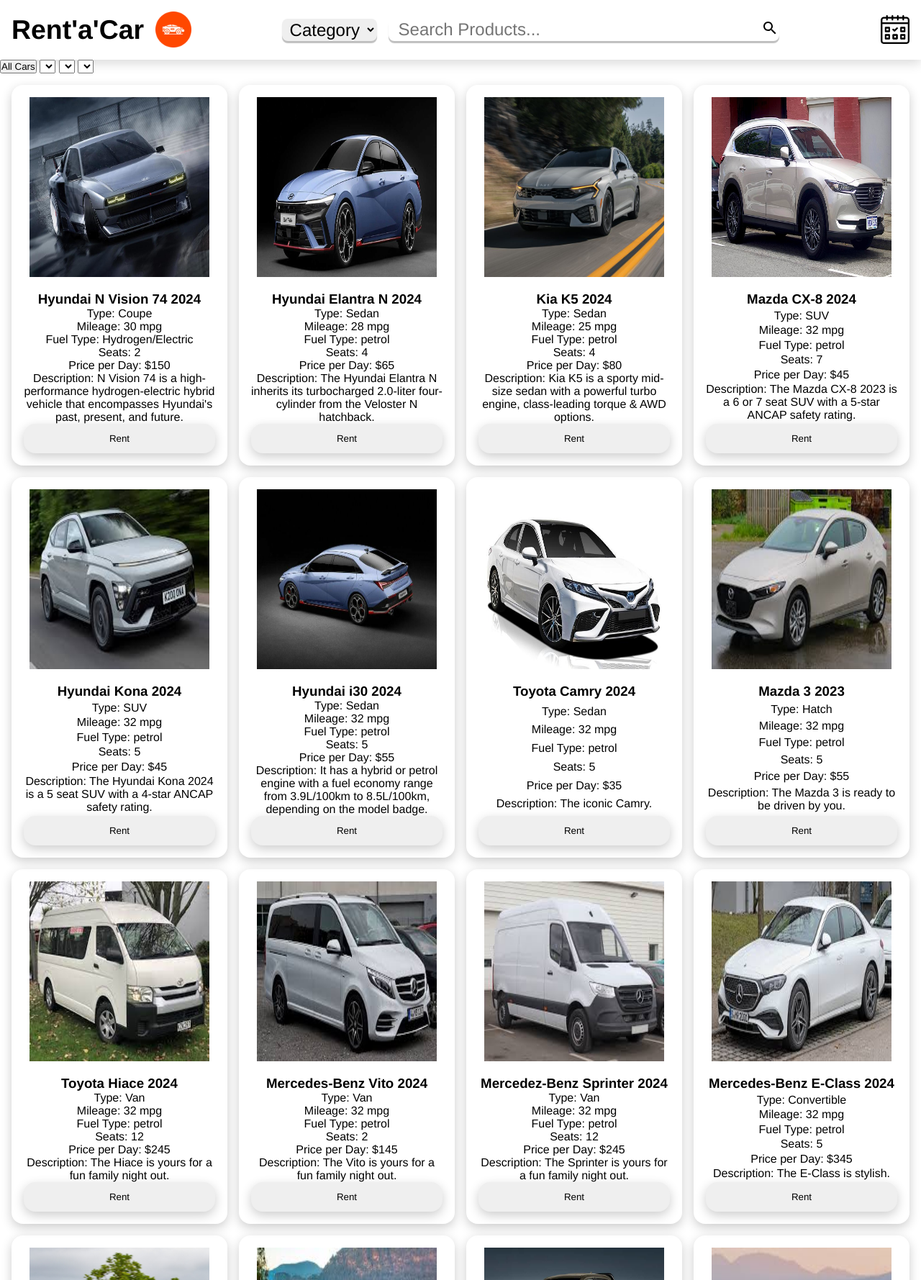
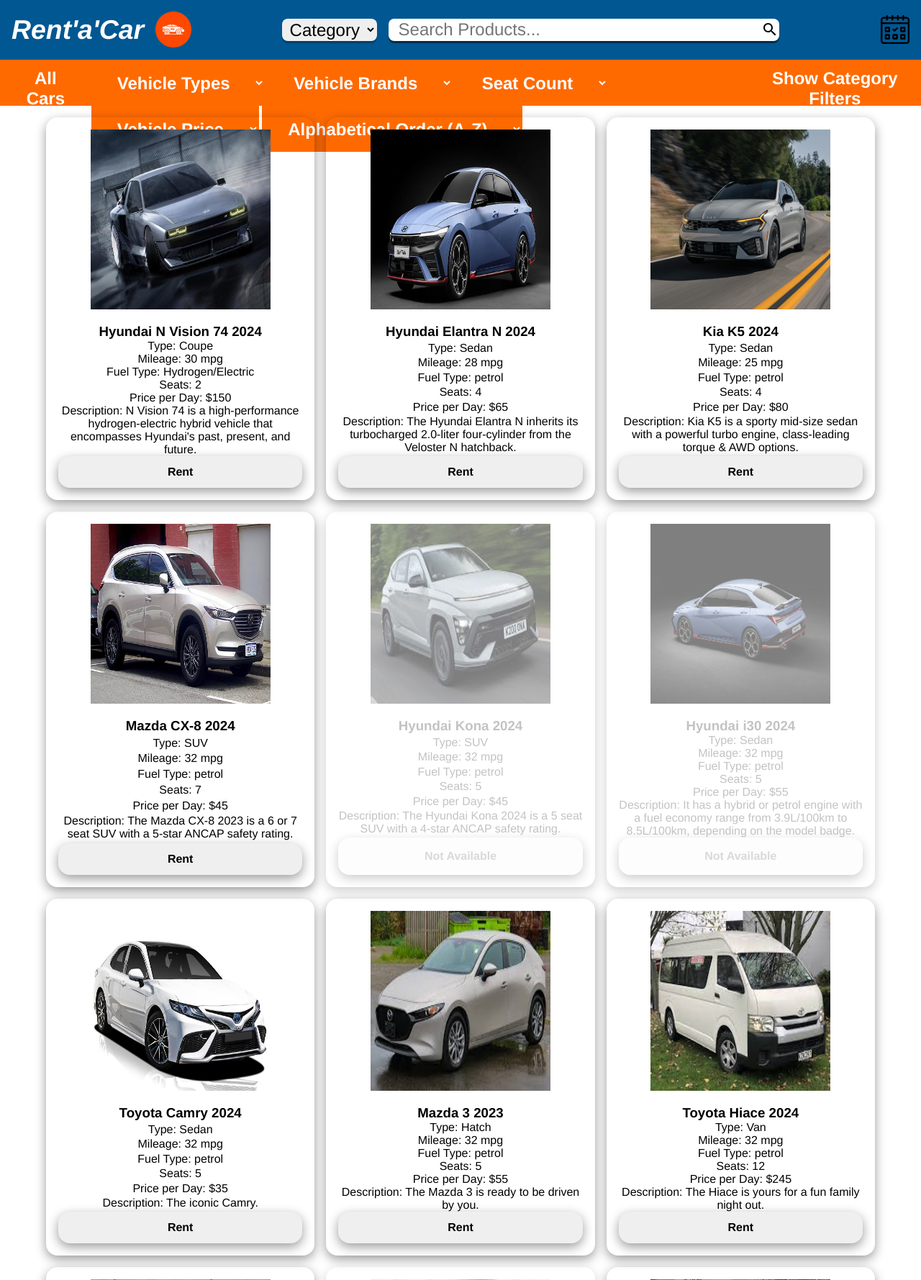
Before and after one commit to dchung07/car_rental_system, a PHP site: page / in a window 1280 px wide. Shown: the top 1779 px of the page at 72% size. Run offline with PHP 8.4, Linux system fonts and the light colour scheme; lists and menus that the app fills with data are empty.

Commit message:
Layed out design of category bar and created colour scheme of site

```diff
--- a/cars.json
+++ b/cars.json
@@ -62,7 +62,7 @@
       "quantity": 3,
       "price_per_day": 45,
       "description": "The Hyundai Kona 2024 is a 5 seat SUV with a 4-star ANCAP safety rating.",
-      "availability": true
+      "availability": false
     },
     {
       "type": "Sedan",
@@ -75,7 +75,7 @@
       "quantity": 3,
       "price_per_day": 55,
       "description": "It has a hybrid or petrol engine with a fuel economy range from 3.9L/100km to 8.5L/100km, depending on the model badge.",
-      "availability": true
+      "availability": false
     },
     {
       "type": "Sedan",
@@ -140,7 +140,7 @@
       "quantity": 2,
       "price_per_day": 245,
       "description": "The Sprinter is yours for a fun family night out.",
-      "availability": true
+      "availability": false
     },
     {
       "type": "Convertible",
@@ -335,7 +335,7 @@
       "quantity": 2,
       "price_per_day": 145,
       "description": "The Landcruiser is yours for a fun family night out.",
-      "availability": true
+      "availability": false
     },
     {
       "type": "SUV",
@@ -361,7 +361,7 @@
       "quantity": 2,
       "price_per_day": 145,
       "description": "The MX-5 is yours for a fun family night out.",
-      "availability": true
+      "availability": false
     },
     {
       "type": "SUV",
@@ -387,6 +387,6 @@
       "quantity": 2,
       "price_per_day": 145,
       "description": "The CX-5 is yours for a fun family night out.",
-      "availability": true
+      "availability": false
     }
   ]
--- a/index.php
+++ b/index.php
@@ -12,15 +12,13 @@
 <body>
     <!-- Header -->
     <div class="container">
+        <div class="header-container">
             <div class="header">
-
                 <div class="logo">
                     <h3>Rent'a'Car</h3>
                     <img src="images/car.png" alt="logo">
                 </div>
-
                 <div class="header_middle">
-
                     <form class="categoryForm" method="POST" onchange="submitForm()">
                         <select class="categoryDropdown" name="categoryDropdown" id="category">
                             <option value="Category">Category</option>
@@ -29,31 +27,39 @@
                             <option value="Meat">Tesla</option>
                         </select>
                     </form>
-
-
                     <div class="searchbar">
                         <input type="search" placeholder="Search Products..." name="search" id="searchInput" />
-                    <button id="submitSearch" type="button" name="searchSubmit" value="true"
-                        style="border: none; background: url('images/search_black_24dp.svg') no-repeat; width: 24px; height: 24px; cursor: pointer;"></button>
+                        <button id="submitSearch" type="button" name="searchSubmit" value="true"></button>
+                    </div>
+                    <div id="suggestions"></div>
+                </div>
+                <img src="images/booking.png" alt="">
+            </div>
         </div>
 
-                <div id="suggestions"></div>
-
-            </div>
-
-            <img src="images/booking.png" alt="">
-
+        <div class="category_container">
+            <button class="category_selector" value="all">All Cars</button>
+            <category_selector_container>
+                <select class="category_selector" name="type">
+                    <option value="type">Vehicle Types</option>
+                </select>
+                <select class="category_selector" name="brands">
+                    <option value="brands">Vehicle Brands</option>
+                </select>
+                <select class="category_selector" name="seats">
+                    <option value="seats">Seat Count</option>
+                </select>
+                <select class="category_selector" name="price">
+                    <option value="price">Vehicle Price</option>
+                </select>
+                <select class="category_selector" name="alphabet">
+                    <option value="alphabet">Alphabetical Order (A-Z)</option>
+                </select>
+            </category_selector_container>
+            <button class="category_selector" value="all">Show Category Filters</button>
         </div>
 
         <div class="content">
-
-            <div class="category_container">
-                <button>All Cars</button>
-                <select>Brands</select>
-                <select>Car Type</select>
-                <select></select>
-            </div>
-
 
             <div class="card-container" id="cardContainer">
                 <?php
@@ -101,6 +107,13 @@
                 ?>
             </div>
         </div>
+
+        <div class="footer">
+
+            <h3>@2024 Rent'a'Car Pty Ltd</h3>
+
+        </div>
+
     </div>
 
 </body>
--- a/styles.css
+++ b/styles.css
@@ -5,14 +5,27 @@
     'Lucida Sans Unicode', Geneva, Verdana, sans-serif;
 }
 
+body {
+    display: flex;
+    flex-direction: column;
+    height: 100vh;
+}
+
 .container {
     background-color: white;
-    height: 100vh;
+    flex: 1;
+    display: flex;
+    flex-direction: column;
 }
 
 .logo > img {
     width: 50px;
     height: 50px;
+}
+
+.logo > h3 {
+    color: white;
+    font-style: italic;
 }
 
 .logo {
@@ -22,7 +35,17 @@
     gap: 1rem;
 }
 
+/* .header-container {
+    background-color: #005792;
+    position: fixed;
+    width: 100%;
+    z-index: 999;
+    top: 0;
+    left: 0;
+} */
+
 .header {
+    background-color: #005792;
     display: flex;
     align-items: center;
     justify-content: space-between;
@@ -31,18 +54,55 @@
     box-shadow: rgba(0, 0, 0, 0.15) 0px 5px 15px;
 }
 
+.category_container {
+    /* margin-top: 5rem; */
+    background-color: rgb(255, 106, 0);
+    color: #ffffff;
+    /* padding: 1rem 0; */
+    display: flex;
+    height: 4rem;
+    justify-content: space-between;
+}
+
+.category_selector {
+    background-color: rgb(255, 106, 0);
+    border: none;
+    color: #ffffff;
+    font-weight: 600;
+    font-size: 1.5rem;
+    padding: 12px 32px;
+    box-sizing: border-box;
+    height: 100%;
+}
+
+.footer {
+    background-color: #005792;
+    display: flex;
+    justify-content: center;
+    color: white;
+    padding: 1rem 0;
+}
+
 .searchbar {
     /* width: 40vw; */
     /* font-size: 1.5rem;
     outline: none; */
-
+    background-color: white;
     display: flex;
     border-radius: 8px;
     padding-left: 5px;
     border: 1px solid transparent;
     border-bottom: 1px solid transparent;
-    box-shadow: rgba(0, 0, 0, 0.25) 0px 3px 1px;
+    box-shadow: rgba(0, 0, 0, 0.5) 0px 3px 1px;
 }
+
+.searchbar:has(input[type="search"]:focus) {
+    box-shadow: rgb(255, 94, 0) 0px 3px 1px;
+    border-color: chocolate;
+}
+
+/* Note: Some web browsers may not support :has! Add as comment */
+
 .searchbar > input[type="search"]{
     border: none;
     width: 40vw;
@@ -55,14 +115,19 @@
     border: 1px solid black;
 }
 
-.searchbar > #searchInput:focus + .searchbar {
-    background-color: aqua;
-}
-
 .searchbar > input[type="image"] {
     display: flex;
     align-items: center;
     border: none;
+}
+
+#submitSearch {
+    border: none;
+    background: url('images/search_black_24dp.svg') no-repeat;
+    width: 24px;
+    height: 24px;
+    cursor: pointer;
+    margin-top: 2px;
 }
 
 .searchbar > input[type="image"] {
@@ -98,6 +163,11 @@
 }
 
 .content {
+    display: flex;
+    flex: 1;
+    justify-content: center;
+    width: 100%;
+    align-items: flex-start;
 }
 
 .card-container {
@@ -105,13 +175,14 @@
     grid-template-columns: repeat(auto-fit, minmax(300px, 1fr));
     gap: 1rem;
     padding: 1rem;
+    width: 90%;
 }
 
 .card {
     border: 1px solid transparent;
     border-radius: 16px;
     padding: 1rem;
-    box-shadow: rgba(0, 0, 0, 0.2) 0px 5px 15px;
+    box-shadow: rgba(0, 0, 0, 0.4) 0px 5px 15px;
     display: flex;
     flex-direction: column;
     align-items: center;
@@ -141,9 +212,11 @@
     border: 1px solid transparent;
     border-radius: 16px;
     padding: 12px 24px;
-    box-shadow: rgba(0, 0, 0, 0.2) 0px 5px 15px;
+    box-shadow: rgba(0, 0, 0, 0.4) 0px 5px 15px;
     width: 100%;
     box-sizing: border-box;
+    font-size: 1rem;
+    font-weight: bold;
 }
 
 
@@ -151,16 +224,18 @@
     border: 1px solid transparent;
     border-radius: 16px;
     padding: 1rem;
-    box-shadow: rgba(0, 0, 0, 0.2) 0px 5px 15px;
+    box-shadow: rgba(0, 0, 0, 0.4) 0px 5px 15px;
     width: 100%;
     box-sizing: border-box;
+    font-size: 1rem;
+    font-weight: bold;
 }
 
 .unavailable_card {
     border: 1px solid transparent;
     border-radius: 16px;
     padding: 1rem;
-    box-shadow: rgba(0, 0, 0, 0.2) 0px 5px 15px;
+    box-shadow: rgba(0, 0, 0, 0.4) 0px 5px 15px;
     display: flex;
     flex-direction: column;
     align-items: center;
```
Lines whose indentation alone changed are shown as unchanged.
